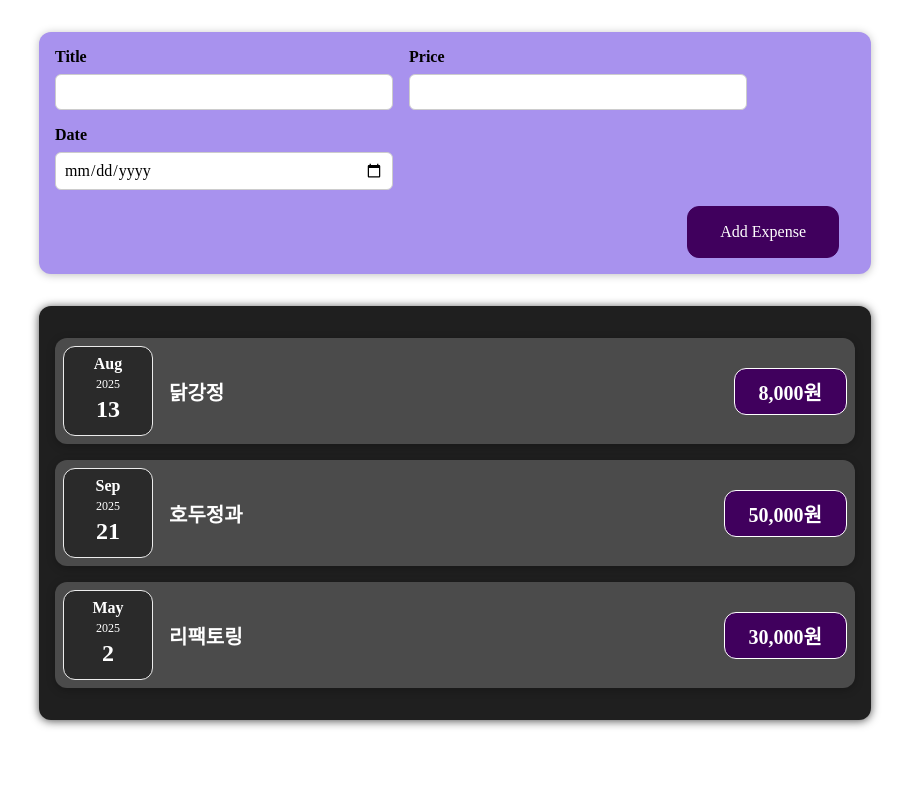
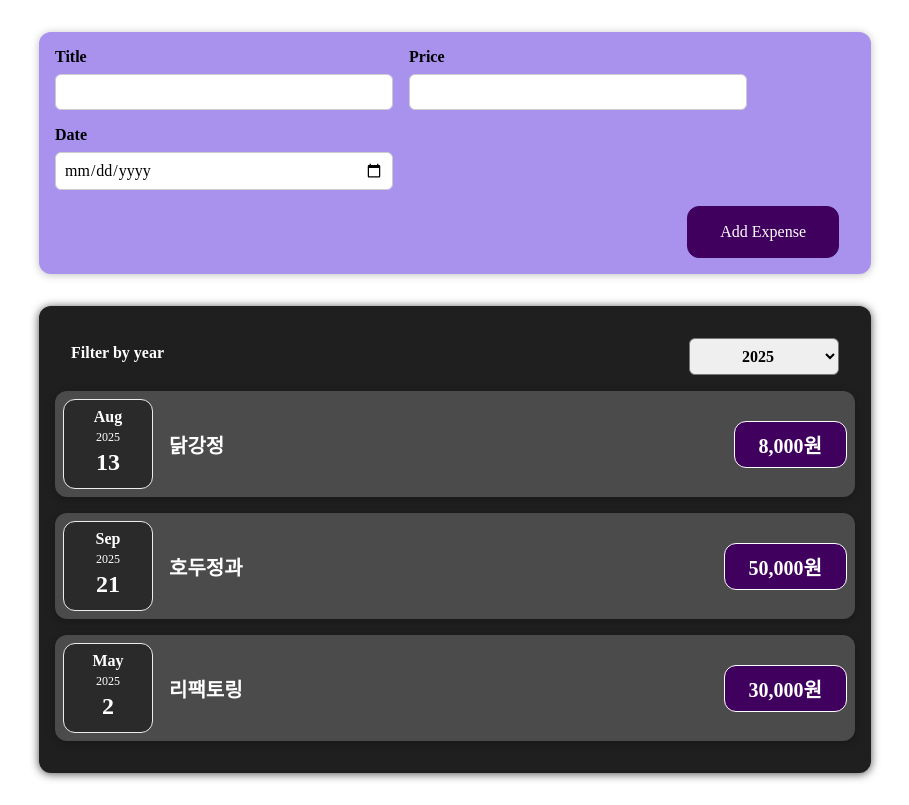
Before and after one commit to Kanggwanju/react-study202508, a React (Vite) app: page / in a window 1280 px wide. Shown: the whole page, without its empty margins (185-1094 px from the left). Built offline with nearby package versions, Linux system fonts and the light colour scheme.

Commit message:
2-4-1. 상향식 데이터 전달

```diff
--- a/src/App.jsx
+++ b/src/App.jsx
@@ -21,9 +21,18 @@ const App = () => {
     },
   ];
 
+  // 상향식 데이터 전달을 위해 하위컴포넌트에게 함수 하나를 내려줌
+  const onAddExpense = (userInput) => {
+    console.log('상향식 데이터 전달용 함수');
+    console.log('끌어올려진 데이터: ', userInput);
+
+    expenseList.push(userInput);
+    console.log(expenseList);
+  };
+
   return (
     <>
-      <NewExpense />
+      <NewExpense onSave={onAddExpense}/>
       <ExpenseList expenses={expenseList} />
     </>
   );
--- /dev/null
+++ b/src/components/expenses/ExpenseFilter.css
@@ -0,0 +1,24 @@
+.expenses-filter {
+    color: white;
+    padding: 0 1rem;
+}
+
+.expenses-filter__control {
+    display: flex;
+    width: 100%;
+    align-items: center;
+    justify-content: space-between;
+    margin: 1rem 0;
+}
+
+.expenses-filter label {
+    font-weight: bold;
+    margin-bottom: 0.5rem;
+}
+
+.expenses-filter select {
+    font: inherit;
+    padding: 0.5rem 3rem;
+    font-weight: bold;
+    border-radius: 6px;
+}
--- /dev/null
+++ b/src/components/expenses/ExpenseFilter.jsx
@@ -0,0 +1,28 @@
+import React from 'react';
+import './ExpenseFilter.css';
+
+const ExpenseFilter = ({ onChangeFilter }) => {
+
+  const changeYearHandler = e => {
+    onChangeFilter(+e.target.value);
+  };
+
+  return (
+    <div className='expenses-filter'>
+      <div className='expenses-filter__control'>
+        <label>Filter by year</label>
+        <select onChange={changeYearHandler}>
+          <option value='2025'>2025</option>
+          <option value='2024'>2024</option>
+          <option value='2023'>2023</option>
+          <option value='2022'>2022</option>
+          <option value='2021'>2021</option>
+          <option value='2020'>2020</option>
+          <option value='2019'>2019</option>
+        </select>
+      </div>
+    </div>
+  );
+};
+
+export default ExpenseFilter;
--- a/src/components/expenses/ExpenseList.jsx
+++ b/src/components/expenses/ExpenseList.jsx
@@ -2,11 +2,24 @@ import React from 'react';
 import './ExpenseList.css';
 import ExpenseItem from './ExpenseItem.jsx';
 import Card from '../ui/Card.jsx';
+import ExpenseFilter from './ExpenseFilter.jsx';
 
 const ExpenseList = ({ expenses: expenseList }) => {
 
+  /*
+      ExpenseFilter에서 선택한 연도 값을
+      이 컴포넌트 ExpenseList로 끌어올려서 콘솔에 출력해보세요
+   */
+
+
+  const onAddFilter = (year) => {
+    console.log('gggg');
+    console.log(year);
+  };
+
   return (
     <Card className='expenses'>
+      <ExpenseFilter onSave={onAddFilter}/>
       <ExpenseItem expense={expenseList[0]}/>
       <ExpenseItem expense={expenseList[1]}/>
       <ExpenseItem expense={expenseList[2]}/>
--- a/src/components/new-expense/ExpenseForm.jsx
+++ b/src/components/new-expense/ExpenseForm.jsx
@@ -1,7 +1,7 @@
 import React, {useState} from 'react';
 import './ExpenseForm.css';
 
-const ExpenseForm = () => {
+const ExpenseForm = ({ onAdd }) => {
 
   // 입력값을 상태관리
   // const [title, setTitle] = useState('');
@@ -33,6 +33,9 @@ const ExpenseForm = () => {
     // const payload = { title, price, date };
 
     console.log(userInput);
+
+    // 상위컴포넌트(App)이 내려준 onAddExpense라는 함수를 onAdd로 내려받음
+    onAdd(userInput);
 
     // 입력창 초기화
     /*
--- a/src/components/new-expense/NewExpense.jsx
+++ b/src/components/new-expense/NewExpense.jsx
@@ -2,10 +2,10 @@ import React from 'react';
 import './NewExpense.css';
 import ExpenseForm from './ExpenseForm';
 
-const NewExpense = () => {
+const NewExpense = ({ onSave }) => {
   return (
     <div className='new-expense'>
-      <ExpenseForm />
+      <ExpenseForm onAdd={onSave}/>
     </div>
   );
 };
```
